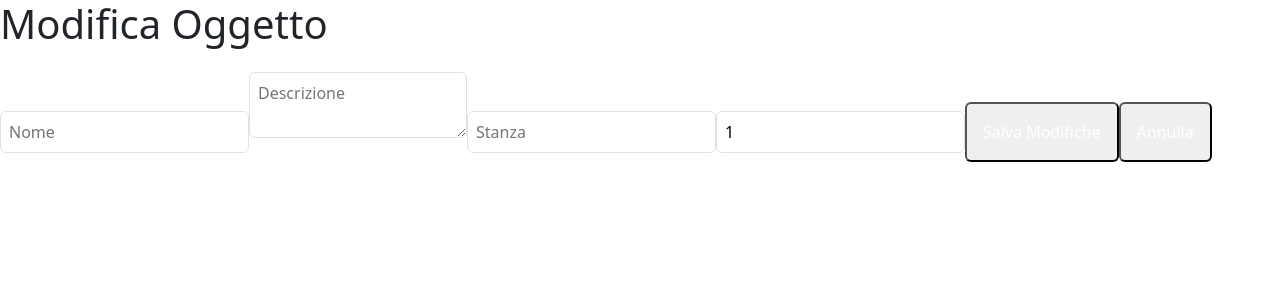
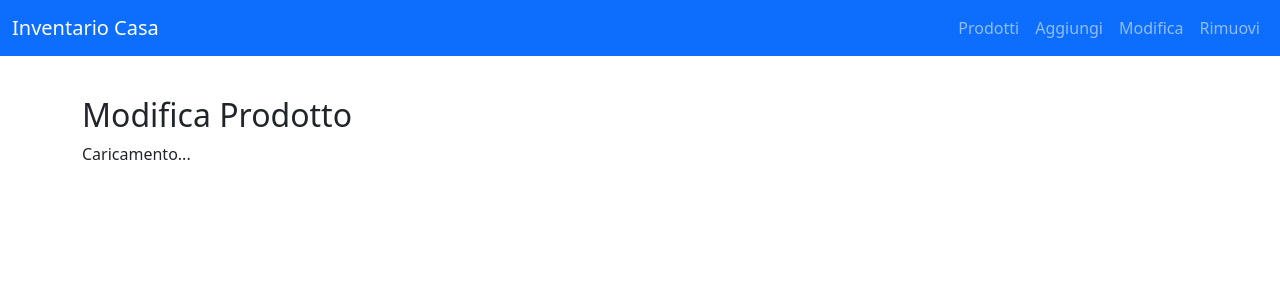
Before and after one commit to badapinguino/inventario-casa, a Next.js app: page /modifica/1 in a window 1280 px wide. Shown: the top 300 px of the page. Built offline with nearby package versions, Linux system fonts and the light colour scheme; no server answers; the database is empty.

Commit message:
Fix supabase

```diff
--- a/pages/modifica/[id].js
+++ b/pages/modifica/[id].js
@@ -1,117 +1,50 @@
-"use client";
+import Header from "../../components/Header";
+import { getSupabaseClient } from "../../utils/supabaseClient";
+import { useEffect, useState } from "react";
+import { useRouter } from "next/router";
 
-import { useState, useEffect } from "react";
-import { useRouter, useParams } from "next/navigation";
-import { createClient } from "@supabase/supabase-js";
+export default function Modifica() {
+  const router = useRouter();
+  const { id } = router.query;
+  const supabase = getSupabaseClient();
 
-const supabase = createClient(
-  process.env.NEXT_PUBLIC_SUPABASE_URL,
-  process.env.NEXT_PUBLIC_SUPABASE_ANON_KEY
-);
-
-export default function ModificaOggetto() {
-  const router = useRouter();
-  const params = useParams();
-  const id = params.id;
-
-  const [loading, setLoading] = useState(true);
-  const [oggetto, setOggetto] = useState({
-    nome: "",
-    descrizione: "",
-    stanza: "",
-    quantita: 1,
-  });
+  const [prodotto, setProdotto] = useState(null);
+  const [nome, setNome] = useState("");
+  const [descrizione, setDescrizione] = useState("");
 
   useEffect(() => {
-    const fetchOggetto = async () => {
-      const { data, error } = await supabase
-        .from("oggetti")
-        .select("*")
-        .eq("id", id)
-        .single();
-
-      if (error) console.error(error);
-      else setOggetto(data);
-
-      setLoading(false);
-    };
-
-    fetchOggetto();
+    if (id) loadProdotto();
   }, [id]);
 
-  const handleSave = async () => {
-    const { error } = await supabase
-      .from("oggetti")
-      .update({
-        nome: oggetto.nome,
-        descrizione: oggetto.descrizione,
-        stanza: oggetto.stanza,
-        quantita: oggetto.quantita,
-      })
-      .eq("id", id);
+  async function loadProdotto() {
+    const { data } = await supabase.from("prodotti").select("*").eq("id", id).single();
+    if (data) {
+      setProdotto(data);
+      setNome(data.nome);
+      setDescrizione(data.descrizione);
+    }
+  }
 
-    if (error) {
-      alert("Errore nel salvataggio");
-      console.error(error);
-    } else {
-      router.push("/oggetti");
-    }
-  };
-
-  if (loading) return <p>Caricamento...</p>;
+  async function saveProdotto(e) {
+    e.preventDefault();
+    await supabase.from("prodotti").update({ nome, descrizione }).eq("id", id);
+    alert("Prodotto aggiornato!");
+    router.push("/prodotti");
+  }
 
   return (
-    <div className="p-6">
-      <h1 className="text-2xl font-bold mb-4">Modifica Oggetto</h1>
-
-      <div className="flex flex-col gap-3">
-        <input
-          className="border p-2 rounded"
-          placeholder="Nome"
-          value={oggetto.nome}
-          onChange={(e) => setOggetto({ ...oggetto, nome: e.target.value })}
-        />
-
-        <textarea
-          className="border p-2 rounded"
-          placeholder="Descrizione"
-          value={oggetto.descrizione}
-          onChange={(e) =>
-            setOggetto({ ...oggetto, descrizione: e.target.value })
-          }
-        />
-
-        <input
-          className="border p-2 rounded"
-          placeholder="Stanza"
-          value={oggetto.stanza}
-          onChange={(e) => setOggetto({ ...oggetto, stanza: e.target.value })}
-        />
-
-        <input
-          type="number"
-          className="border p-2 rounded"
-          placeholder="Quantità"
-          value={oggetto.quantita}
-          onChange={(e) =>
-            setOggetto({ ...oggetto, quantita: Number(e.target.value) })
-          }
-        />
-
-        <button
-          onClick={handleSave}
-          className="bg-blue-600 text-white p-3 rounded"
-        >
-          Salva Modifiche
-        </button>
-
-        <button
-          onClick={() => router.back()}
-          className="bg-gray-400 text-white p-3 rounded"
-        >
-          Annulla
-        </button>
+    <>
+      <Header />
+      <div className="container">
+        <h2>Modifica Prodotto</h2>
+        {prodotto ? (
+          <form onSubmit={saveProdotto} className="card p-3">
+            <input className="form-control mb-2" value={nome} onChange={e => setNome(e.target.value)} />
+            <input className="form-control mb-2" value={descrizione} onChange={e => setDescrizione(e.target.value)} />
+            <button className="btn btn-primary">Salva</button>
+          </form>
+        ) : <p>Caricamento...</p>}
       </div>
-    </div>
+    </>
   );
 }
```
Also changed, not shown: pages/aggiungi.js (+8 -17 lines), pages/prodotti.js (+24 -10 lines), pages/rimuovi/[id].js (+30 -53 lines).
